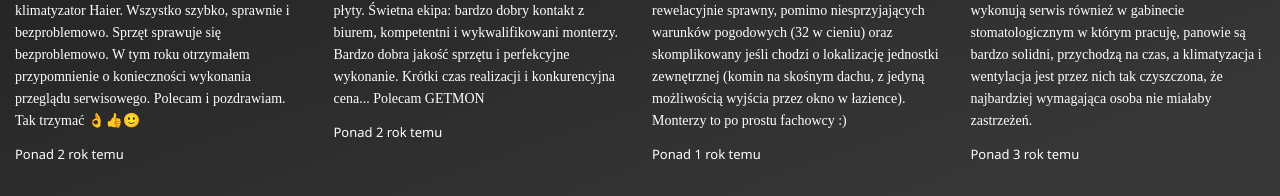
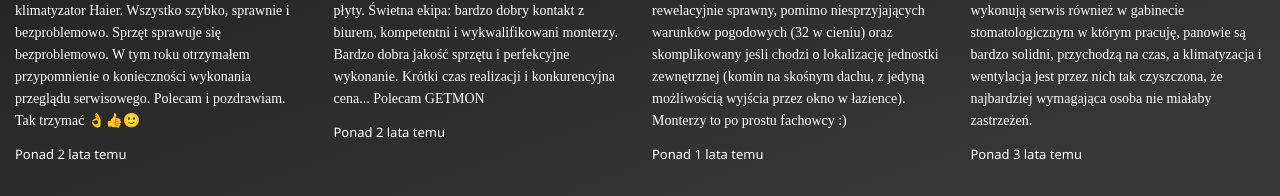
Before and after one commit to MatviyRoman/Getmon-Next, a Next.js app: page / in a window 1280 px wide. Shown: the part 5040-5236 px from the top of the page. Built offline with nearby package versions, Linux system fonts and the light colour scheme; no server answers.

Commit message:
change text from ron to lata

```diff
--- a/src/components/sections/ReviewSection.js
+++ b/src/components/sections/ReviewSection.js
@@ -54,7 +54,7 @@ const formatDate = (dateString) => {
     if (diffInMonths < 12) return `${diffInMonths} miesięcy temu`;
 
     const diffInYears = Math.floor(diffInMonths / 12);
-    return `Ponad ${diffInYears} rok temu`;
+    return `Ponad ${diffInYears} lata temu`;
 };
 
 const ReviewSection = () => {
```
